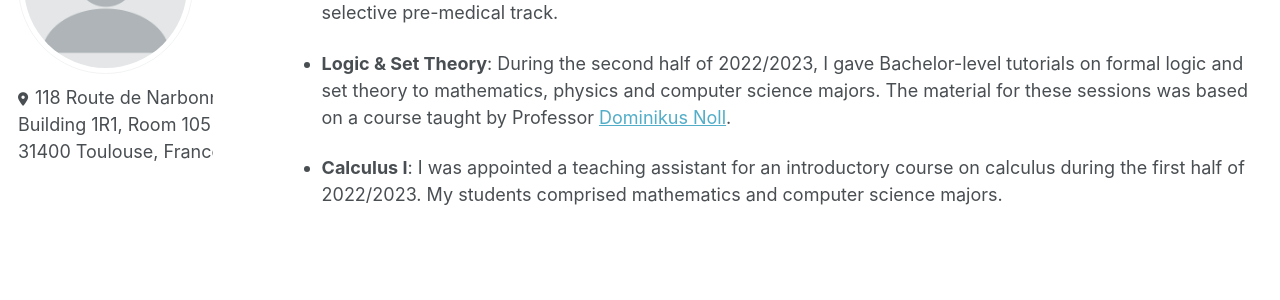
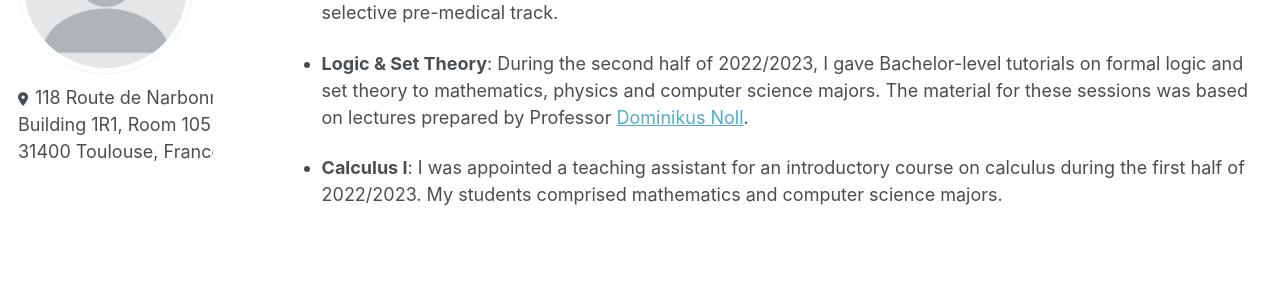
Before and after one commit to anmifrani/anmifrani.github.io, a Jekyll site: the page built from _pages/teaching.md, in a window 1280 px wide. Shown: the part 207-507 px from the top of the page. Built offline with Jekyll 4.4.1, drawn with Linux system fonts in a browser that asks for light colours.

Commit message:
Update teaching.md

```diff
--- a/_pages/teaching.md
+++ b/_pages/teaching.md
@@ -7,6 +7,6 @@ author_profile: true
 
 * <b>Pre-Medical School Mathematics</b>: Since the academic year 2022/2023, I have been teaching a full introductory course on probability theory, real analysis and single variable calculus to undergraduates on a selective pre-medical track.
 
-* <b>Logic & Set Theory</b>: During the second half of 2022/2023, I gave Bachelor-level tutorials on formal logic and set theory to mathematics, physics and computer science majors. The material for these sessions was based on a course taught by Professor [Dominikus Noll](https://www.math.univ-toulouse.fr/~noll/).
+* <b>Logic & Set Theory</b>: During the second half of 2022/2023, I gave Bachelor-level tutorials on formal logic and set theory to mathematics, physics and computer science majors. The material for these sessions was based on lectures prepared by Professor [Dominikus Noll](https://www.math.univ-toulouse.fr/~noll/).
 
 * <b>Calculus I</b>: I was appointed a teaching assistant for an introductory course on calculus during the first half of 2022/2023. My students comprised mathematics and computer science majors.
```
